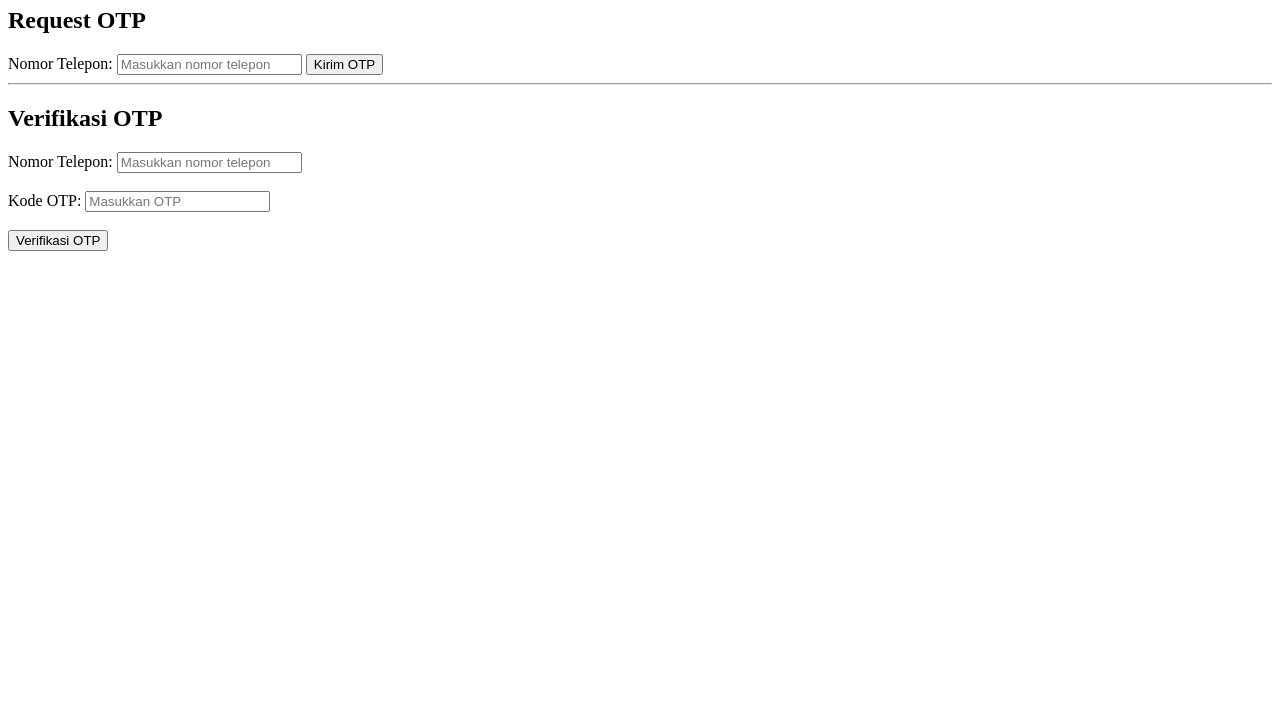
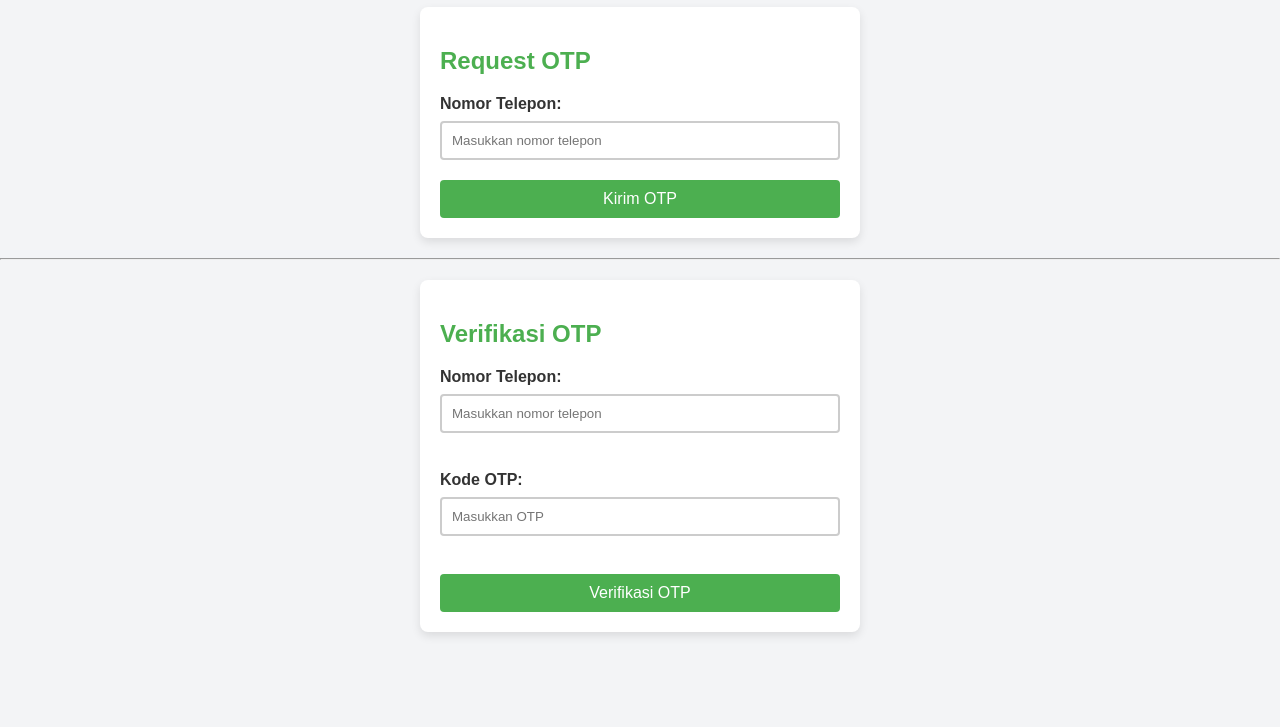
Before and after one commit to yanzhost45/Yanz, a plain HTML site: page index.html in a window 1280 px wide. Shown: the part 73-800 px from the top of the page. Drawn offline with Linux system fonts and the light colour scheme.

Commit message:
Update index.html

```diff
--- a/index.html
+++ b/index.html
@@ -4,6 +4,73 @@
   <meta charset="UTF-8">
   <meta name="viewport" content="width=device-width, initial-scale=1.0">
   <title>Pemverifikasi OTP</title>
+  <style>
+    body {
+      font-family: 'Arial', sans-serif;
+      margin: 0;
+      padding: 0;
+      background-color: #f3f4f6;
+      color: #333;
+    }
+
+    h1, h2 {
+      color: #4CAF50;
+    }
+
+    section {
+      background-color: white;
+      padding: 20px;
+      margin: 20px auto;
+      max-width: 400px;
+      border-radius: 8px;
+      box-shadow: 0 4px 10px rgba(0, 0, 0, 0.1);
+    }
+
+    label {
+      font-weight: bold;
+      margin-bottom: 8px;
+      display: block;
+    }
+
+    input[type="text"] {
+      width: 100%;
+      padding: 10px;
+      margin-bottom: 20px;
+      border: 2px solid #ccc;
+      border-radius: 4px;
+      box-sizing: border-box;
+    }
+
+    button {
+      width: 100%;
+      padding: 10px;
+      background-color: #4CAF50;
+      color: white;
+      border: none;
+      border-radius: 4px;
+      font-size: 16px;
+      cursor: pointer;
+      transition: background-color 0.3s;
+    }
+
+    button:hover {
+      background-color: #45a049;
+    }
+
+    hr {
+      margin: 20px 0;
+    }
+
+    .message {
+      text-align: center;
+      margin-top: 20px;
+    }
+
+    .message p {
+      font-size: 1.2em;
+      color: #4CAF50;
+    }
+  </style>
   <script>
     // Fungsi untuk mengirimkan permintaan OTP
     async function requestOTP() {
```
